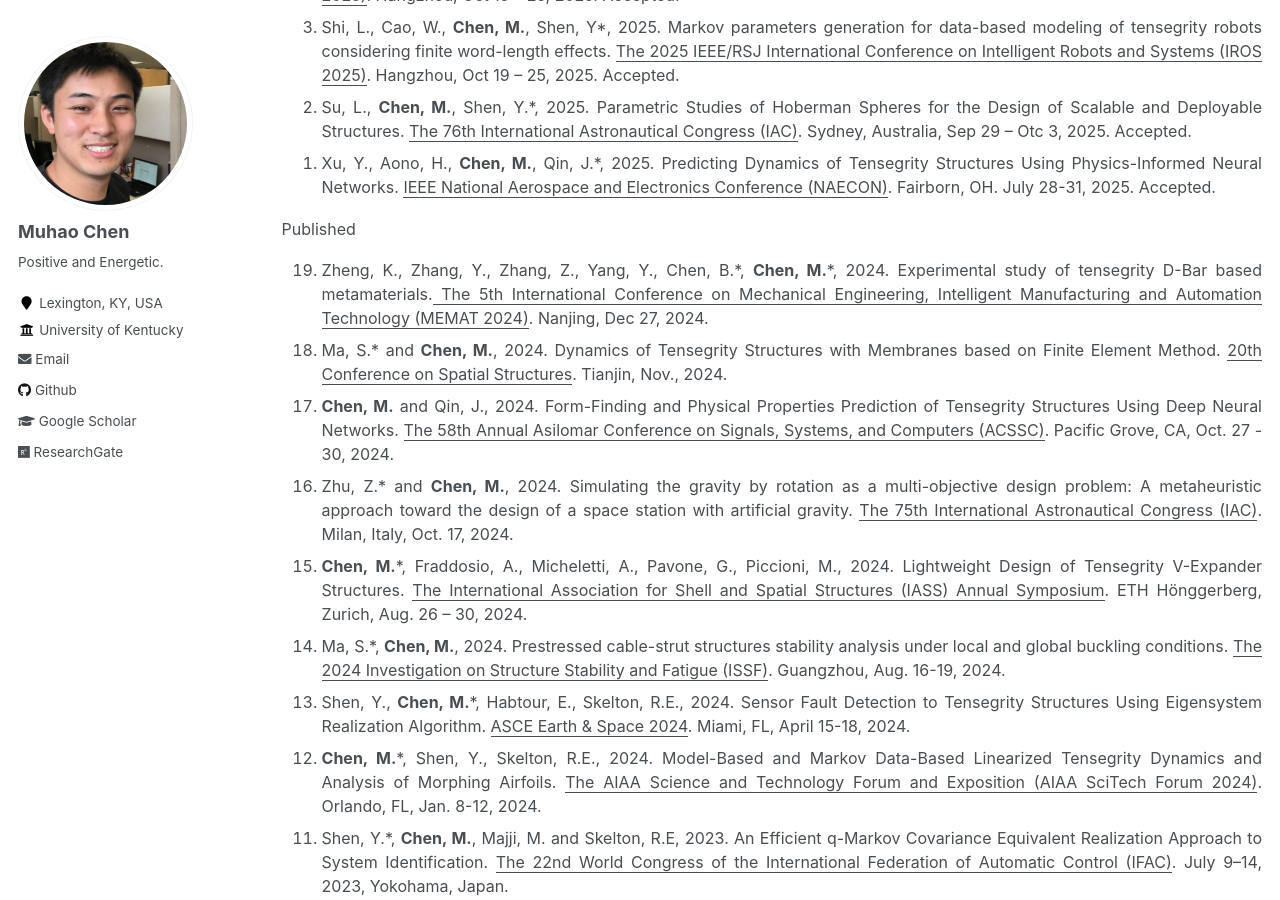
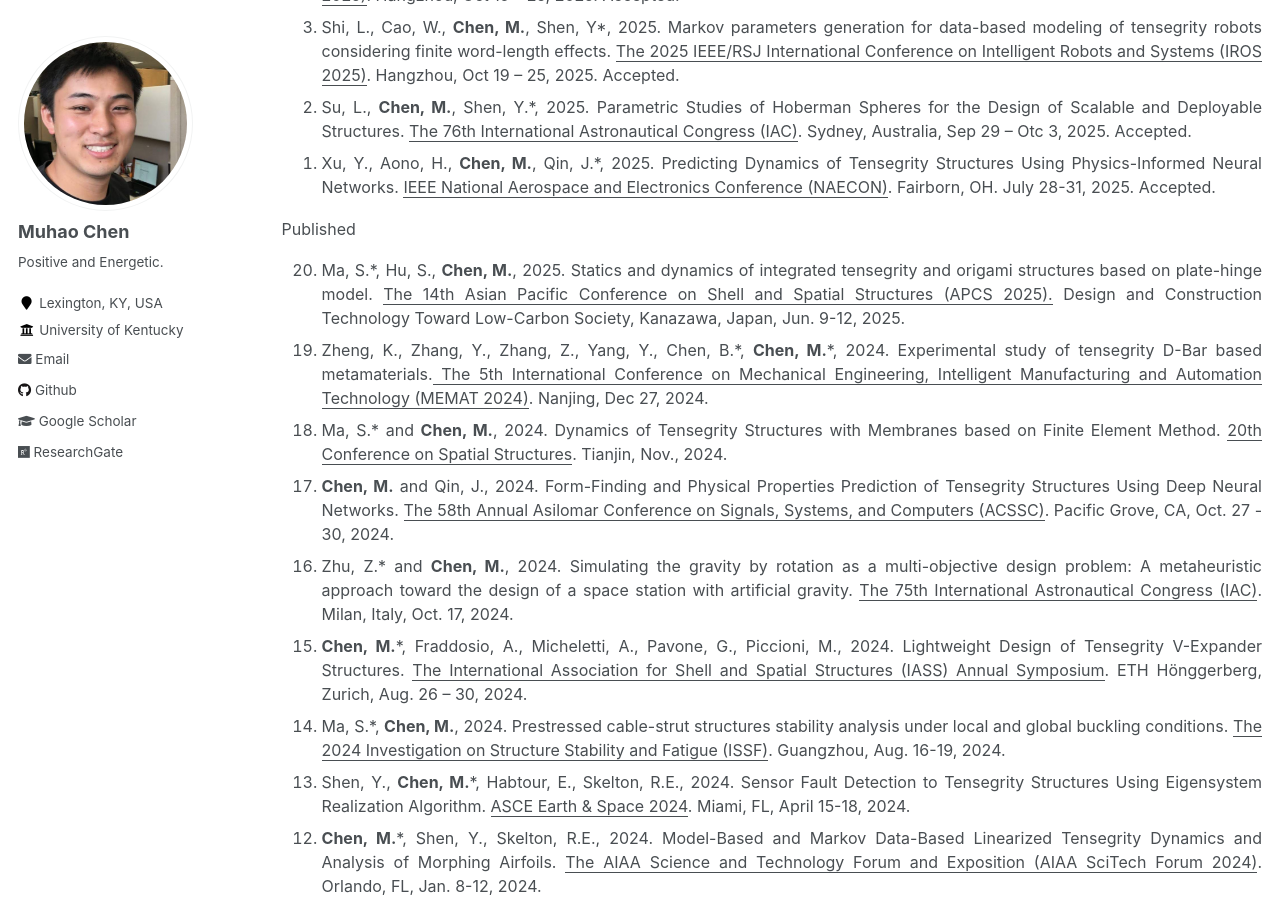
Before and after one commit to Muhao-Chen/muhao-chen.github.io, a Jekyll site: the page built from _pages/publication.md, in a window 1280 px wide and 900 px high, scrolled down 3075 px. Built offline with Jekyll 4.4.1, drawn with Linux system fonts in a browser that asks for light colours; some of the changed text lies outside the part shown.

Commit message:
Update publication.md

```diff
--- a/_pages/publication.md
+++ b/_pages/publication.md
@@ -95,6 +95,7 @@ Submitted
 </ol>
 Published
 <ol reversed>
+<li> Ma, S.*, Hu, S., <strong>Chen, M.</strong>, 2025. Statics and dynamics of integrated tensegrity and origami structures based on plate-hinge model. <u>The 14th Asian Pacific Conference on Shell and Spatial Structures (APCS 2025).</u> Design and Construction Technology Toward Low-Carbon Society, Kanazawa, Japan, Jun. 9-12, 2025. </li>
 <li> Zheng, K., Zhang, Y., Zhang, Z., Yang, Y., Chen, B.*, <strong>Chen, M.</strong>*, 2024. Experimental study of tensegrity D-Bar based metamaterials.<u> The 5th International Conference on Mechanical Engineering, Intelligent Manufacturing and Automation Technology (MEMAT 2024)</u>. Nanjing, Dec 27, 2024. </li>
 <li> Ma, S.* and <strong>Chen, M.</strong>, 2024. Dynamics of Tensegrity Structures with Membranes based on Finite Element Method. <u>20th Conference on Spatial Structures</u>. Tianjin, Nov., 2024.</li>
 <li> <strong>Chen, M.</strong> and Qin, J., 2024. Form-Finding and Physical Properties Prediction of Tensegrity Structures Using Deep Neural Networks. <u>The 58th Annual Asilomar Conference on Signals, Systems, and Computers (ACSSC)</u>. Pacific Grove, CA, Oct. 27 - 30, 2024.</li>
```
Also changed, not shown: other parts of _pages/publication.md (+0 -1 lines).
